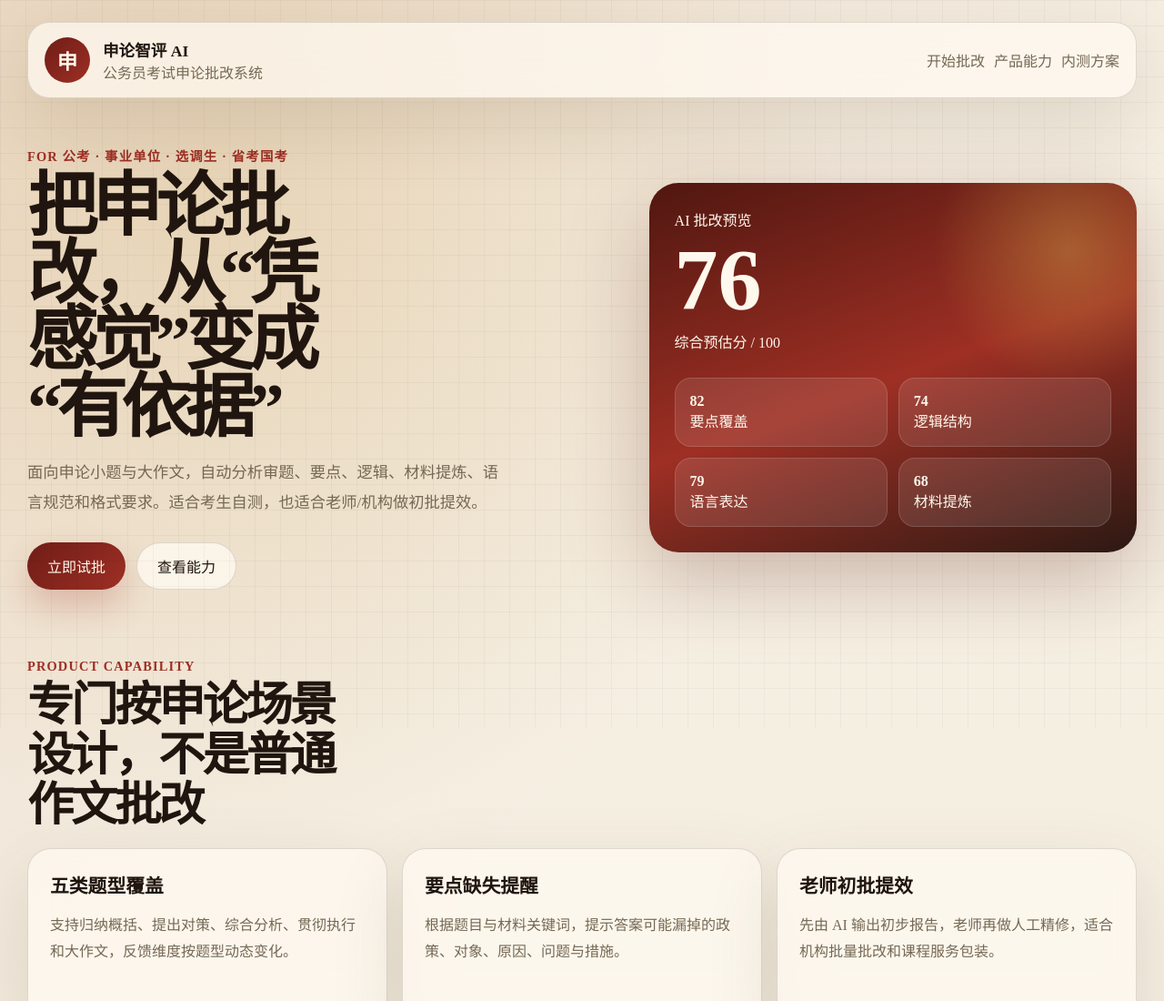
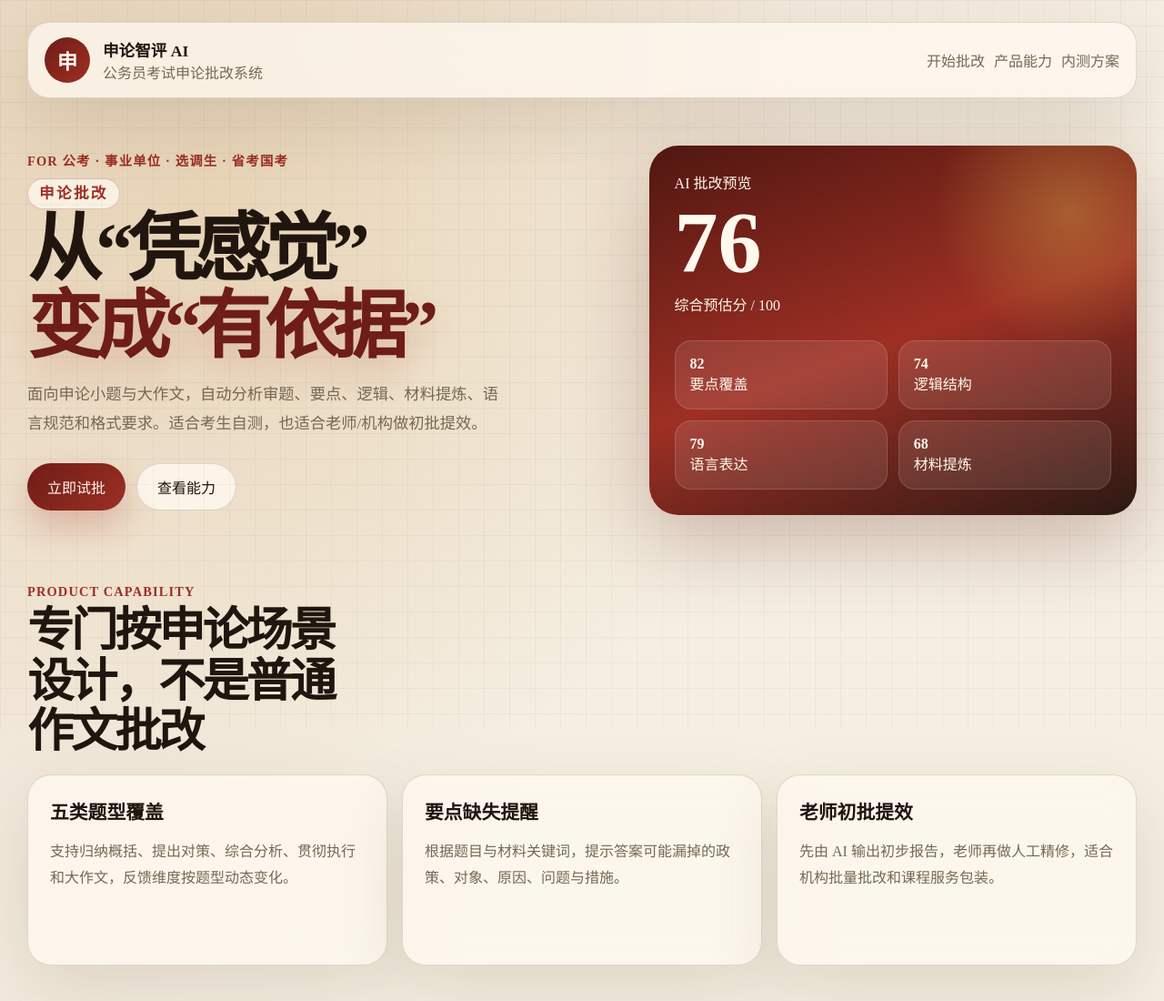
Before and after one commit to junxiangwang910-sketch/writemate-ai, a website: page shenlun/index.html in a window 1280 px wide. Shown: the top 1100 px of the page at 91% size. Drawn offline with Linux system fonts and the light colour scheme; no server answers; a web font is replaced by a local one.

Commit message:
Refine Shenlun hero headline

```diff
--- a/shenlun/index.html
+++ b/shenlun/index.html
@@ -30,7 +30,11 @@
       <section class="hero">
         <div class="hero-copy">
           <p class="eyebrow">For 公考 · 事业单位 · 选调生 · 省考国考</p>
-          <h1>把申论批改，从“凭感觉”变成“有依据”</h1>
+          <h1>
+            <span class="hero-kicker">申论批改</span>
+            <span>从“凭感觉”</span>
+            <span class="hero-emphasis">变成“有依据”</span>
+          </h1>
           <p class="hero-text">
             面向申论小题与大作文，自动分析审题、要点、逻辑、材料提炼、语言规范和格式要求。适合考生自测，也适合老师/机构做初批提效。
           </p>
--- a/shenlun/styles.css
+++ b/shenlun/styles.css
@@ -145,11 +145,34 @@ button {
 }
 
 .hero h1 {
-  max-width: 10ch;
+  display: grid;
+  gap: 6px;
+  max-width: 12ch;
   margin: 10px 0 18px;
-  font-size: clamp(3rem, 6vw, 6.4rem);
+  font-size: clamp(3.2rem, 6.4vw, 7.2rem);
   line-height: 0.96;
   letter-spacing: -0.08em;
+}
+
+.hero h1 span {
+  display: block;
+}
+
+.hero-kicker {
+  width: fit-content;
+  padding: 7px 12px;
+  border: 1px solid rgba(158, 47, 36, 0.26);
+  border-radius: 999px;
+  color: var(--red);
+  background: rgba(255, 250, 241, 0.74);
+  font-size: clamp(1rem, 1.3vw, 1.35rem);
+  line-height: 1.1;
+  letter-spacing: 0.14em;
+}
+
+.hero-emphasis {
+  color: var(--red-deep);
+  text-shadow: 0 18px 38px rgba(158, 47, 36, 0.18);
 }
 
 .hero-text {
```
